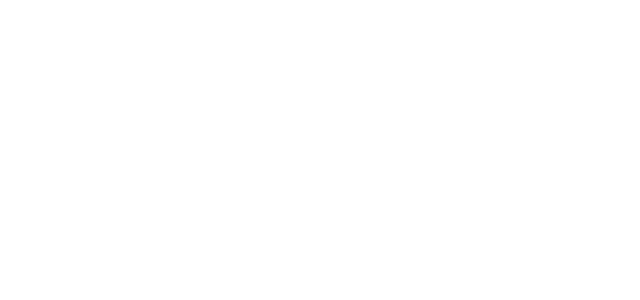
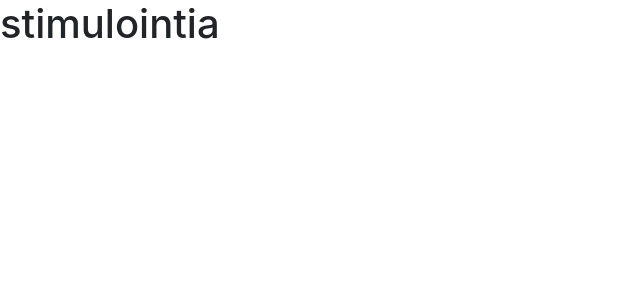
Before and after one commit to Stimu-Webshop/stimu-webshop.github.io, a React (Create React App) app in the folder caffeine-shop/: page / in a window 1280 px wide. Shown: the top 300 px of the page, without its empty margins (0-640 px from the left). Built offline with nearby package versions, Linux system fonts and the light colour scheme.

Commit message:
Cleaned up project, edited tab name

```diff
--- a/caffeine-shop/public/index.html
+++ b/caffeine-shop/public/index.html
@@ -24,7 +24,7 @@
       work correctly both with client-side routing and a non-root public URL.
       Learn how to configure a non-root public URL by running `npm run build`.
     -->
-    <title>React App</title>
+    <title>stimu.fi</title>
     <!-- BOOTSTRAP -->
     <link href="https://cdn.jsdelivr.net/npm/bootstrap@5.3.0-alpha1/dist/css/bootstrap.min.css" rel="stylesheet" integrity="sha384-GLhlTQ8iRABdZLl6O3oVMWSktQOp6b7In1Zl3/Jr59b6EGGoI1aFkw7cmDA6j6gD" crossorigin="anonymous">
     <script src="https://cdn.jsdelivr.net/npm/bootstrap@5.3.0-alpha1/dist/js/bootstrap.bundle.min.js" integrity="sha384-w76AqPfDkMBDXo30jS1Sgez6pr3x5MlQ1ZAGC+nuZB+EYdgRZgiwxhTBTkF7CXvN" crossorigin="anonymous"></script>
--- a/caffeine-shop/src/App.js
+++ b/caffeine-shop/src/App.js
@@ -3,6 +3,7 @@
 function App() {
   return (
     <>
+    <h1>stimulointia</h1>
     </>
   )
 }
```
Also changed, not shown: caffeine-shop/public/logo192.png (deleted), caffeine-shop/public/logo512.png (deleted).
